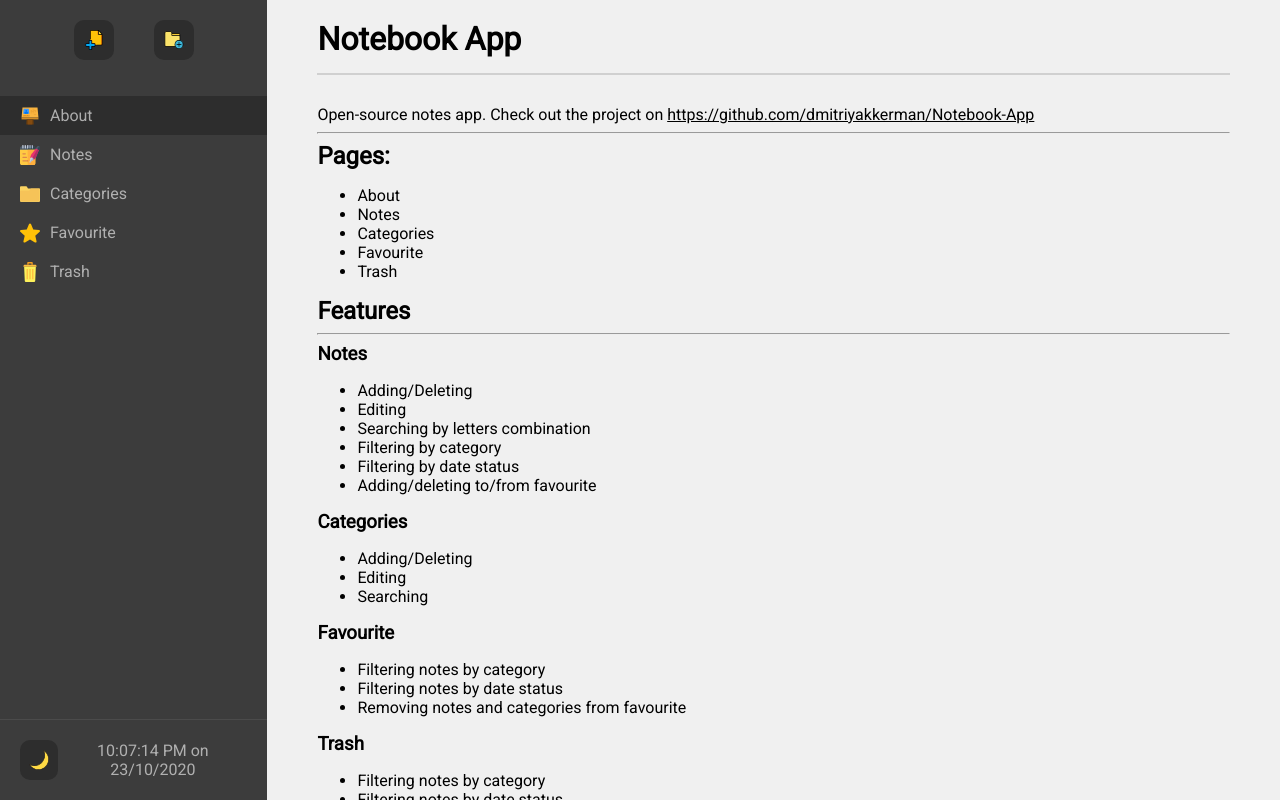
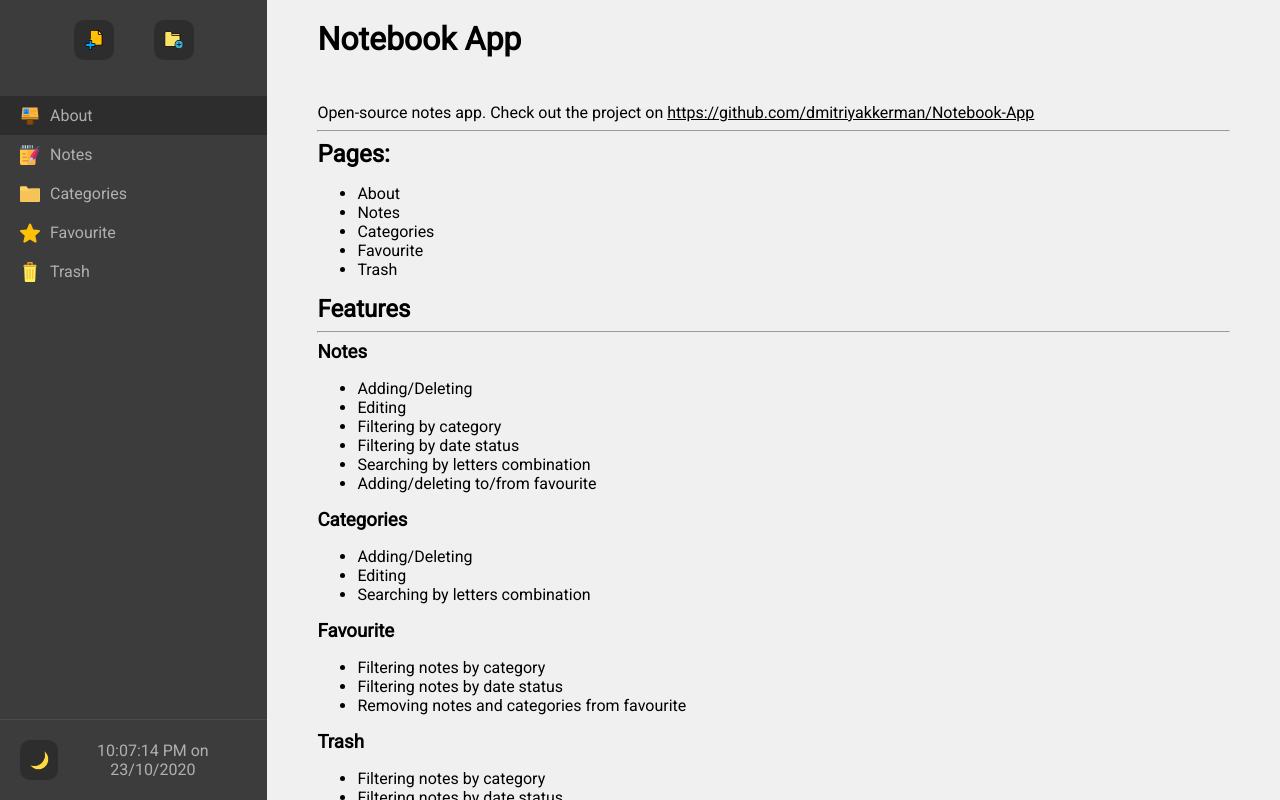
Before and after one commit to dmitriyakkerman/Notebook-App, a Vue app: page / in a window 1280 px wide. Built offline with nearby package versions, Linux system fonts and the light colour scheme.

Commit message:
Анимация модального окна

```diff
--- a/src/assets/styles/animations/_animations.scss
+++ b/src/assets/styles/animations/_animations.scss
@@ -1,6 +1,7 @@
 .slideDown-enter-active, .slideDown-leave-active {
-  transition: opacity .5s;
+  transition: all 1s cubic-bezier(0.68, -0.6, 0.32, 1.6);
 }
 .slideDown-enter, .slideDown-leave-to {
+  top: -10%;
   opacity: 0;
 }
--- a/src/assets/styles/components/_title.scss
+++ b/src/assets/styles/components/_title.scss
@@ -2,7 +2,6 @@
   width: 100%;
   padding-bottom: 15px;
   margin-bottom: 15px;
-  border-bottom: solid #d0d0d0 2px;
 }
 
 h1, h2, h3 {
--- a/src/views/About.vue
+++ b/src/views/About.vue
@@ -20,16 +20,16 @@
             <ul>
                 <li>Adding/Deleting</li>
                 <li>Editing</li>
-                <li>Searching by letters combination</li>
                 <li>Filtering by category</li>
                 <li>Filtering by date status</li>
+                <li>Searching by letters combination</li>
                 <li>Adding/deleting to/from favourite</li>
             </ul>
             <h3>Categories</h3>
             <ul>
                 <li>Adding/Deleting</li>
                 <li>Editing</li>
-                <li>Searching</li>
+                <li>Searching by letters combination</li>
             </ul>
             <h3>Favourite</h3>
             <ul>
```
